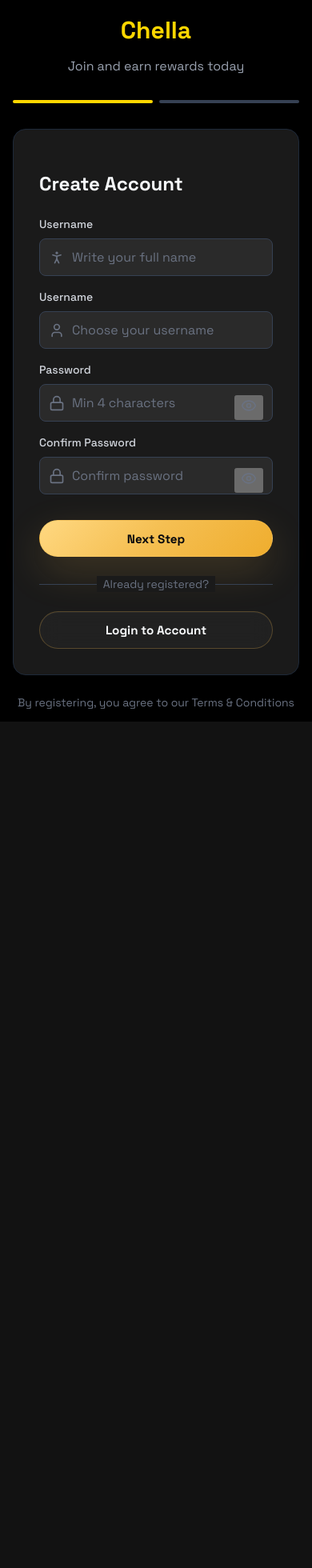
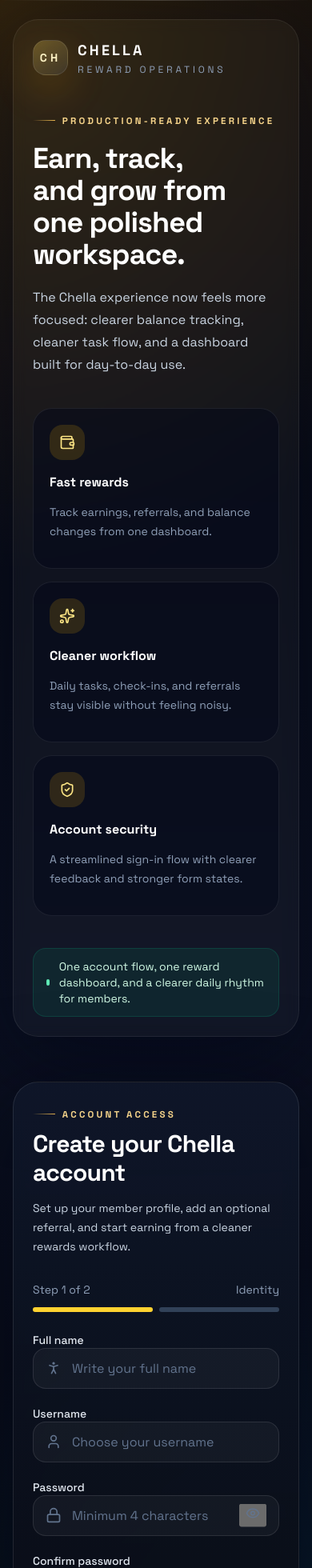
Before and after one commit to FedhiJob/chella-learning, a React (Vite) app: page /register in a window 390 px wide. Shown: the top 1960 px of the page at 80% size. Before the commit the page ends 902 px from the top, so only its background shows below. Built offline with nearby package versions, Linux system fonts and the light colour scheme.

Commit message:
polish auth screens

```diff
--- a/src/components/ui/auth-shell.tsx
+++ b/src/components/ui/auth-shell.tsx
@@ -85,8 +85,8 @@ export function AuthShell({
 
           <div className="mt-10 flex items-center gap-3 rounded-2xl border border-emerald-400/15 bg-emerald-400/8 px-4 py-3 text-sm text-emerald-100">
             <span className="inline-flex size-2 rounded-full bg-emerald-300" />
-            Responsive UI refresh in progress across dashboard, rewards, and
-            account flows.
+            One account flow, one reward dashboard, and a clearer daily rhythm
+            for members.
           </div>
         </section>
 
--- a/src/features/auth/component/Login.tsx
+++ b/src/features/auth/component/Login.tsx
@@ -1,130 +1,101 @@
-import React, { useState } from 'react';
-import { useAppDispatch, useAppSelector } from '../../../hooks/hooks';
-import { loginUser } from '../slice/authSlice';
-import { Link } from 'react-router-dom';
-import { useNavigate } from 'react-router-dom';
-import { Eye, EyeOff, Lock, User } from 'lucide-react';
+import { useState } from "react";
+import { Eye, EyeOff, Lock, User } from "lucide-react";
+import { useNavigate } from "react-router-dom";
+import { useAppDispatch, useAppSelector } from "../../../hooks/hooks";
+import type { RootState } from "../../../store/store";
+import { loginUser } from "../slice/authSlice";
+
+const inputClassName =
+  "w-full rounded-2xl border border-white/10 bg-white/[0.04] py-3.5 pl-12 pr-4 text-white placeholder:text-slate-500 transition-colors focus:border-amber-300";
+
 export default function Login() {
   const dispatch = useAppDispatch();
-    const { user, loading, error } = useAppSelector((state: any) => state.auth);
+  const navigate = useNavigate();
+  const { loading, error } = useAppSelector((state: RootState) => state.auth);
 
-  const [showPassword, setShowPassword] = useState(false)
+  const [showPassword, setShowPassword] = useState(false);
+  const [username, setUsername] = useState("");
+  const [password, setPassword] = useState("");
 
+  const handleSubmit = async (e: React.FormEvent) => {
+    e.preventDefault();
+    const response = await dispatch(loginUser({ username, password }));
 
-    const navigate = useNavigate()
-
-    const [username, setUsername] = useState('');
-    const [password, setPassword] = useState('');
-
-
-    const handleSubmit =async (e: React.FormEvent) => {
-        e.preventDefault();
-        const response =await dispatch(loginUser({ username, password }));
-  console.log(response)
-        if (response.meta.requestStatus == "fulfilled") {
-
-            navigate('/dashboard');
-
+    if (response.meta.requestStatus === "fulfilled") {
+      navigate("/dashboard");
     }
-    }
-
+  };
 
   return (
-       <>
-
-      <div className="absolute top-0 left-1/2 -translate-x-1/2 w-96 h-96 bg-[#FFD700]/20 rounded-full blur-3xl -z-10"></div>
-
-      <div className="w-full max-w-md">
-
-        <div className="text-center mb-8">
-          <Link to="/">
-            <h1 className="text-3xl font-bold font-montserrat mb-2">
-              <span className="text-[#FFD700]">Chella</span>
-            </h1>
-          </Link>
-          <p className="text-gray-400">Welcome back to your rewards</p>
-        </div>
-
-
-        <div className="bg-[#1A1A1A] border border-gray-800 rounded-2xl p-8 shadow-2xl">
-          <h2 className="text-2xl font-bold font-montserrat mb-6">Login to Account</h2>
-
-          {error && (
-            <div className="bg-red-900/20 border border-red-800 text-red-400 px-4 py-3 rounded-lg mb-6 text-sm">
+    <div className="space-y-6">
+      {error ? (
+        <div className="rounded-2xl border border-red-500/25 bg-red-500/10 px-4 py-3 text-sm text-red-200">
           {error}
         </div>
-          )}
+      ) : null}
 
-          <form onSubmit={handleSubmit} className="space-y-4">
-
-            <div>
-              <label className="block text-sm font-medium text-gray-300 mb-2">Username</label>
+      <form onSubmit={handleSubmit} className="space-y-5">
+        <div className="space-y-2">
+          <label className="text-sm font-medium text-slate-200">Username</label>
           <div className="relative">
-                <User className="absolute left-3 top-3.5 text-gray-500" size={20} />
+            <User className="pointer-events-none absolute left-4 top-1/2 size-5 -translate-y-1/2 text-slate-500" />
             <input
               type="text"
               value={username}
               onChange={(e) => setUsername(e.target.value)}
               placeholder="Enter your username"
-                  className="w-full bg-[#2A2A2A] border border-gray-700 text-white placeholder-gray-500 rounded-lg py-3 pl-10 pr-4 focus:outline-none focus:border-[#FFD700] transition-colors"
+              className={inputClassName}
+              autoComplete="username"
             />
           </div>
         </div>
 
-
-            <div>
-              <label className="block text-sm font-medium text-gray-300 mb-2">Password</label>
+        <div className="space-y-2">
+          <label className="text-sm font-medium text-slate-200">Password</label>
           <div className="relative">
-                <Lock className="absolute left-3 top-3.5 text-gray-500" size={20} />
+            <Lock className="pointer-events-none absolute left-4 top-1/2 size-5 -translate-y-1/2 text-slate-500" />
             <input
               type={showPassword ? "text" : "password"}
               value={password}
               onChange={(e) => setPassword(e.target.value)}
               placeholder="Enter your password"
-                  className="w-full bg-[#2A2A2A] border border-gray-700 text-white placeholder-gray-500 rounded-lg py-3 pl-10 pr-10 focus:outline-none focus:border-[#FFD700] transition-colors"
+              className={`${inputClassName} pr-12`}
+              autoComplete="current-password"
             />
             <button
               type="button"
-                  onClick={() => setShowPassword(!showPassword)}
-                  className="absolute right-3 top-3.5 text-gray-500 hover:text-gray-300"
+              onClick={() => setShowPassword((current) => !current)}
+              className="absolute right-4 top-1/2 -translate-y-1/2 text-slate-500 transition-colors hover:text-slate-300"
+              aria-label={showPassword ? "Hide password" : "Show password"}
             >
-                  {showPassword ? <EyeOff size={20} /> : <Eye size={20} />}
+              {showPassword ? <EyeOff size={18} /> : <Eye size={18} />}
             </button>
           </div>
         </div>
 
-
-            <div className="text-right">
-              <button type="button" className="text-sm text-[#FFD700] hover:text-yellow-300 transition-colors">
-                Forgot Password?
+        <div className="flex items-center justify-between gap-3 text-sm">
+          <span className="text-slate-500">Secure sign-in for active members</span>
+          <button
+            type="button"
+            className="font-medium text-amber-200 transition-colors hover:text-amber-100"
+          >
+            Forgot password?
           </button>
         </div>
 
-
-            <button type="submit" className="w-full btn-gold mt-6">
-              Login to Chella
+        <button
+          type="submit"
+          disabled={loading || !username.trim() || !password}
+          className="btn-gold w-full"
+        >
+          {loading ? "Signing in..." : "Login to Chella"}
         </button>
       </form>
 
-
-          <div className="relative my-6">
-            <div className="absolute inset-0 flex items-center">
-              <div className="w-full border-t border-gray-700"></div>
-            </div>
-            <div className="relative flex justify-center text-sm">
-              <span className="px-2 bg-[#1A1A1A] text-gray-500">Don't have an account?</span>
+      <div className="rounded-[24px] border border-white/8 bg-white/[0.03] px-4 py-4 text-sm leading-6 text-slate-400">
+        Your dashboard syncs tasks, transfers, referrals, and streak progress as
+        soon as you sign in.
       </div>
     </div>
-
-
-          <Link to="/register">
-            <button className="w-full btn-dark">Create New Account</button>
-          </Link>
-        </div>
-
-
-        <p className="text-center text-gray-500 text-sm mt-6">By logging in, you agree to our Terms & Conditions</p>
-      </div>
-    </>
   );
 }
--- a/src/features/auth/component/Register.tsx
+++ b/src/features/auth/component/Register.tsx
@@ -1,229 +1,230 @@
-import React, { useState } from 'react';
-import { useAppDispatch, useAppSelector } from '../../../hooks/hooks';
-import { registerUser } from '../slice/authSlice';
-import { Link } from 'react-router-dom';
-import { useNavigate } from 'react-router-dom';
+import { useState } from "react";
+import { Eye, EyeOff, Lock, PersonStanding, User } from "lucide-react";
+import { useNavigate } from "react-router-dom";
+import { useAppDispatch, useAppSelector } from "../../../hooks/hooks";
+import type { RootState } from "../../../store/store";
+import { registerUser } from "../slice/authSlice";
 
-import { Eye, EyeOff, Lock, PersonStanding, User } from 'lucide-react';
+const inputClassName =
+  "w-full rounded-2xl border border-white/10 bg-white/[0.04] py-3.5 pl-12 pr-4 text-white placeholder:text-slate-500 transition-colors focus:border-amber-300";
+
 export default function Register() {
   const dispatch = useAppDispatch();
-    const { user, loading, error } = useAppSelector((state: any) => state.auth);
+  const navigate = useNavigate();
+  const { loading, error } = useAppSelector((state: RootState) => state.auth);
 
+  const [username, setUsername] = useState("");
+  const [password, setPassword] = useState("");
+  const [confirmPassword, setConfirmPassword] = useState("");
+  const [fullName, setFullName] = useState("");
+  const [refferedBy, setRefferedBy] = useState("");
+  const [showPassword, setShowPassword] = useState(false);
+  const [showConfirmPassword, setShowConfirmPassword] = useState(false);
+  const [errorMessage, setErrorMessage] = useState("");
+  const [step, setStep] = useState<1 | 2>(1);
 
-    const [username, setUsername] = useState('');
-    const [password, setPassword] = useState('');
-    const [confirmPassword, setConfirmPassword] = useState('');
-    const [fullName, setFullName] = useState('');
-    const [refferedBy, setRefferedBy] = useState('');
-    const [showPassword, setShowPassword] = useState(false)
-    const [showConfirmPassword, setShowConfirmPassword] = useState(false)
-    const [errorMessage, setErrorMessage] = useState("")
-    const [step, setStep] = useState(1)
-    const navigate = useNavigate()
   const handleSubmit = async (e: React.FormEvent) => {
-        e.preventDefault()
+    e.preventDefault();
 
     if (step === 1) {
-      if (!username || !password || !confirmPassword) {
-        setErrorMessage("Please fill in all fields")
-        return
+      if (!fullName.trim() || !username.trim() || !password || !confirmPassword) {
+        setErrorMessage("Please fill in every field before continuing.");
+        return;
       }
+
       if (password.length < 4) {
-        setErrorMessage("Password must be at least 4 characters")
-        return
+        setErrorMessage("Password must be at least 4 characters long.");
+        return;
       }
+
       if (password !== confirmPassword) {
-        setErrorMessage("Passwords do not match")
-        return
+        setErrorMessage("Passwords do not match.");
+        return;
       }
-      setErrorMessage("")
-      setStep(2)
-    } else {
-        const response = await dispatch(registerUser({ fullName, username, password ,refferedBy }));
 
-        console.log(response);
-        if (response.meta.requestStatus == "fulfilled") {
+      setErrorMessage("");
+      setStep(2);
+      return;
+    }
 
-            navigate('/login');
+    const response = await dispatch(
+      registerUser({ fullName, username, password, refferedBy }),
+    );
+
+    if (response.meta.requestStatus === "fulfilled") {
+      navigate("/login");
     }
-    }
-    }
+  };
+
   return (
-        <>
-
-            <div className="absolute top-0 left-1/2 -translate-x-1/2 w-96 h-96 bg-[#FFD700]/20 rounded-full blur-3xl -z-10"></div>
-
-            <div className="w-full max-w-md">
-
-                <div className="text-center mb-8">
-                    <Link to="/">
-                        <h1 className="text-3xl font-bold font-montserrat mb-2">
-                            <span className="text-[#FFD700]">Chella</span>
-                        </h1>
-                    </Link>
-                    <p className="text-gray-400">Join and earn rewards today</p>
+    <div className="space-y-6">
+      <div className="space-y-3">
+        <div className="flex items-center justify-between text-sm text-slate-400">
+          <span>Step {step} of 2</span>
+          <span>{step === 1 ? "Identity" : "Referral setup"}</span>
+        </div>
+        <div className="flex gap-2">
+          <div
+            className={`h-1.5 flex-1 rounded-full transition-colors ${
+              step >= 1 ? "bg-amber-300" : "bg-slate-700"
+            }`}
+          />
+          <div
+            className={`h-1.5 flex-1 rounded-full transition-colors ${
+              step >= 2 ? "bg-amber-300" : "bg-slate-700"
+            }`}
+          />
+        </div>
       </div>
 
-
-                <div className="flex gap-2 mb-8">
-                    <div
-                        className={`flex-1 h-1 rounded-full transition-colors ${step >= 1 ? "bg-[#FFD700]" : "bg-gray-700"}`}
-                    ></div>
-                    <div
-                        className={`flex-1 h-1 rounded-full transition-colors ${step >= 2 ? "bg-[#FFD700]" : "bg-gray-700"}`}
-                    ></div>
-                </div>
-
-
-                <div className="bg-[#1A1A1A] border border-gray-800 rounded-2xl p-8 shadow-2xl">
-                    <h2 className="text-2xl font-bold font-montserrat mb-6">{step === 1 ? "Create Account" : "Referral Code"}</h2>
-
-                    {error && (
-                        <div className="bg-red-900/20 border border-red-800 text-red-400 px-4 py-3 rounded-lg mb-6 text-sm">
+      {error ? (
+        <div className="rounded-2xl border border-red-500/25 bg-red-500/10 px-4 py-3 text-sm text-red-200">
           {error}
         </div>
-                    )}
-                          {errorMessage && (
-            <div className="bg-red-900/20 border border-red-800 text-red-400 px-4 py-3 rounded-lg mb-6 text-sm">
+      ) : null}
+
+      {errorMessage ? (
+        <div className="rounded-2xl border border-red-500/25 bg-red-500/10 px-4 py-3 text-sm text-red-200">
           {errorMessage}
         </div>
-          )}
+      ) : null}
 
-                    <form onSubmit={handleSubmit} className="space-y-4">
+      <form onSubmit={handleSubmit} className="space-y-5">
         {step === 1 ? (
           <>
-
-                                <div>
-                                    <label className="block text-sm font-medium text-gray-300 mb-2">Username</label>
+            <div className="space-y-2">
+              <label className="text-sm font-medium text-slate-200">
+                Full name
+              </label>
               <div className="relative">
-                                        <PersonStanding className="absolute left-3 top-3.5 text-gray-500" size={20} />
+                <PersonStanding className="pointer-events-none absolute left-4 top-1/2 size-5 -translate-y-1/2 text-slate-500" />
                 <input
                   type="text"
                   value={fullName}
                   onChange={(e) => setFullName(e.target.value)}
                   placeholder="Write your full name"
-                                            className="w-full bg-[#2A2A2A] border border-gray-700 text-white placeholder-gray-500 rounded-lg py-3 pl-10 pr-4 focus:outline-none focus:border-[#FFD700] transition-colors"
+                  className={inputClassName}
+                  autoComplete="name"
                 />
               </div>
             </div>
-                                <div>
-                                    <label className="block text-sm font-medium text-gray-300 mb-2">Username</label>
+
+            <div className="space-y-2">
+              <label className="text-sm font-medium text-slate-200">
+                Username
+              </label>
               <div className="relative">
-                                        <User className="absolute left-3 top-3.5 text-gray-500" size={20} />
+                <User className="pointer-events-none absolute left-4 top-1/2 size-5 -translate-y-1/2 text-slate-500" />
                 <input
                   type="text"
                   value={username}
                   onChange={(e) => setUsername(e.target.value)}
                   placeholder="Choose your username"
-                                            className="w-full bg-[#2A2A2A] border border-gray-700 text-white placeholder-gray-500 rounded-lg py-3 pl-10 pr-4 focus:outline-none focus:border-[#FFD700] transition-colors"
+                  className={inputClassName}
+                  autoComplete="username"
                 />
               </div>
             </div>
 
-
-                                <div>
-                                    <label className="block text-sm font-medium text-gray-300 mb-2">Password</label>
+            <div className="space-y-2">
+              <label className="text-sm font-medium text-slate-200">
+                Password
+              </label>
               <div className="relative">
-                                        <Lock className="absolute left-3 top-3.5 text-gray-500" size={20} />
+                <Lock className="pointer-events-none absolute left-4 top-1/2 size-5 -translate-y-1/2 text-slate-500" />
                 <input
                   type={showPassword ? "text" : "password"}
                   value={password}
                   onChange={(e) => setPassword(e.target.value)}
-                                            placeholder="Min 4 characters"
-                                            className="w-full bg-[#2A2A2A] border border-gray-700 text-white placeholder-gray-500 rounded-lg py-3 pl-10 pr-10 focus:outline-none focus:border-[#FFD700] transition-colors"
+                  placeholder="Minimum 4 characters"
+                  className={`${inputClassName} pr-12`}
+                  autoComplete="new-password"
                 />
                 <button
                   type="button"
-                                            onClick={() => setShowPassword(!showPassword)}
-                                            className="absolute right-3 top-3.5 text-gray-500 hover:text-gray-300"
+                  onClick={() => setShowPassword((current) => !current)}
+                  className="absolute right-4 top-1/2 -translate-y-1/2 text-slate-500 transition-colors hover:text-slate-300"
+                  aria-label={showPassword ? "Hide password" : "Show password"}
                 >
-                                            {showPassword ? <EyeOff size={20} /> : <Eye size={20} />}
+                  {showPassword ? <EyeOff size={18} /> : <Eye size={18} />}
                 </button>
               </div>
             </div>
 
-
-                                <div>
-                                    <label className="block text-sm font-medium text-gray-300 mb-2">Confirm Password</label>
+            <div className="space-y-2">
+              <label className="text-sm font-medium text-slate-200">
+                Confirm password
+              </label>
               <div className="relative">
-                                        <Lock className="absolute left-3 top-3.5 text-gray-500" size={20} />
+                <Lock className="pointer-events-none absolute left-4 top-1/2 size-5 -translate-y-1/2 text-slate-500" />
                 <input
                   type={showConfirmPassword ? "text" : "password"}
                   value={confirmPassword}
                   onChange={(e) => setConfirmPassword(e.target.value)}
-                                            placeholder="Confirm password"
-                                            className="w-full bg-[#2A2A2A] border border-gray-700 text-white placeholder-gray-500 rounded-lg py-3 pl-10 pr-10 focus:outline-none focus:border-[#FFD700] transition-colors"
+                  placeholder="Confirm your password"
+                  className={`${inputClassName} pr-12`}
+                  autoComplete="new-password"
                 />
                 <button
                   type="button"
-                                            onClick={() => setShowConfirmPassword(!showConfirmPassword)}
-                                            className="absolute right-3 top-3.5 text-gray-500 hover:text-gray-300"
+                  onClick={() => setShowConfirmPassword((current) => !current)}
+                  className="absolute right-4 top-1/2 -translate-y-1/2 text-slate-500 transition-colors hover:text-slate-300"
+                  aria-label={
+                    showConfirmPassword ? "Hide password" : "Show password"
+                  }
                 >
-                                            {showConfirmPassword ? <EyeOff size={20} /> : <Eye size={20} />}
+                  {showConfirmPassword ? <EyeOff size={18} /> : <Eye size={18} />}
                 </button>
               </div>
             </div>
           </>
         ) : (
           <>
+            <div className="rounded-[24px] border border-white/8 bg-white/[0.03] p-4 text-sm leading-6 text-slate-300">
+              Enter a referral code if you have one. Members still get the welcome
+              bonus even if this field stays empty.
+            </div>
 
-                                <div>
-                                    <label className="block text-sm font-medium text-gray-300 mb-2">Referral Code (Optional)</label>
+            <div className="space-y-2">
+              <label className="text-sm font-medium text-slate-200">
+                Referral code
+              </label>
               <input
                 type="text"
                 value={refferedBy}
                 onChange={(e) => setRefferedBy(e.target.value)}
-                                        placeholder="If you have a referral code"
-                                        className="w-full bg-[#2A2A2A] border border-gray-700 text-white placeholder-gray-500 rounded-lg py-3 px-4 focus:outline-none focus:border-[#FFD700] transition-colors"
+                placeholder="Optional referral code"
+                className="w-full rounded-2xl border border-white/10 bg-white/[0.04] px-4 py-3.5 text-white placeholder:text-slate-500 transition-colors focus:border-amber-300"
               />
             </div>
 
-
-                                <div className="bg-[#2A2A2A] border border-gray-700 rounded-lg p-4">
-                                    <p className="text-sm text-gray-300">
-                                        <span className="font-semibold text-[#FFD700]">Get 100 ETB</span> signup bonus when you complete
-                                        registration!
-                                    </p>
+            <div className="rounded-[24px] border border-amber-300/16 bg-amber-300/8 p-4 text-sm leading-6 text-amber-100">
+              Complete registration to unlock your welcome bonus and start the
+              daily reward loop.
             </div>
           </>
         )}
 
-
-                        <div className="flex gap-3 pt-4">
-                            {step === 2 && (
-                                <button type="button" onClick={() => setStep(1)} className="flex-1 btn-dark">
+        <div className="flex flex-col gap-3 pt-2 sm:flex-row">
+          {step === 2 ? (
+            <button
+              type="button"
+              onClick={() => setStep(1)}
+              className="btn-dark flex-1"
+            >
               Back
             </button>
-                            )}
-                            <button type="submit" className="flex-1 btn-gold">
-                                {step === 1 ? "Next Step" : "Create Account"}
+          ) : null}
+
+          <button type="submit" disabled={loading} className="btn-gold flex-1">
+            {loading
+              ? "Creating account..."
+              : step === 1
+                ? "Continue"
+                : "Create account"}
           </button>
         </div>
       </form>
-
-
-
-
-
-
-                    <div className="relative my-6">
-                        <div className="absolute inset-0 flex items-center">
-                            <div className="w-full border-t border-gray-700"></div>
     </div>
-                        <div className="relative flex justify-center text-sm">
-                            <span className="px-2 bg-[#1A1A1A] text-gray-500">Already registered?</span>
-                        </div>
-                    </div>
-
-
-                    <Link to="/login">
-                        <button className="w-full btn-dark">Login to Account</button>
-                    </Link>
-                </div>
-
-
-                <p className="text-center text-gray-500 text-sm mt-6">By registering, you agree to our Terms & Conditions</p>
-            </div>
-        </>
   );
 }
--- a/src/features/auth/pages/RegisterPage.tsx
+++ b/src/features/auth/pages/RegisterPage.tsx
@@ -1,9 +1,16 @@
-import React from 'react';
-import Register from '../component/Register';
+import { AuthShell } from "../../../components/ui/auth-shell";
+import Register from "../component/Register";
+
 export default function RegisterPage() {
   return (
-    <div className="min-h-screen bg-black flex items-center justify-center px-4">
+    <AuthShell
+      title="Create your Chella account"
+      description="Set up your member profile, add an optional referral, and start earning from a cleaner rewards workflow."
+      footerText="Already onboarded?"
+      footerLinkLabel="Sign in"
+      footerLinkTo="/login"
+    >
       <Register />
-    </div>
+    </AuthShell>
   );
 }
```
Also changed, not shown: src/features/auth/pages/LoginPage.tsx (+12 -5 lines). Lines whose indentation alone changed are shown as unchanged.
